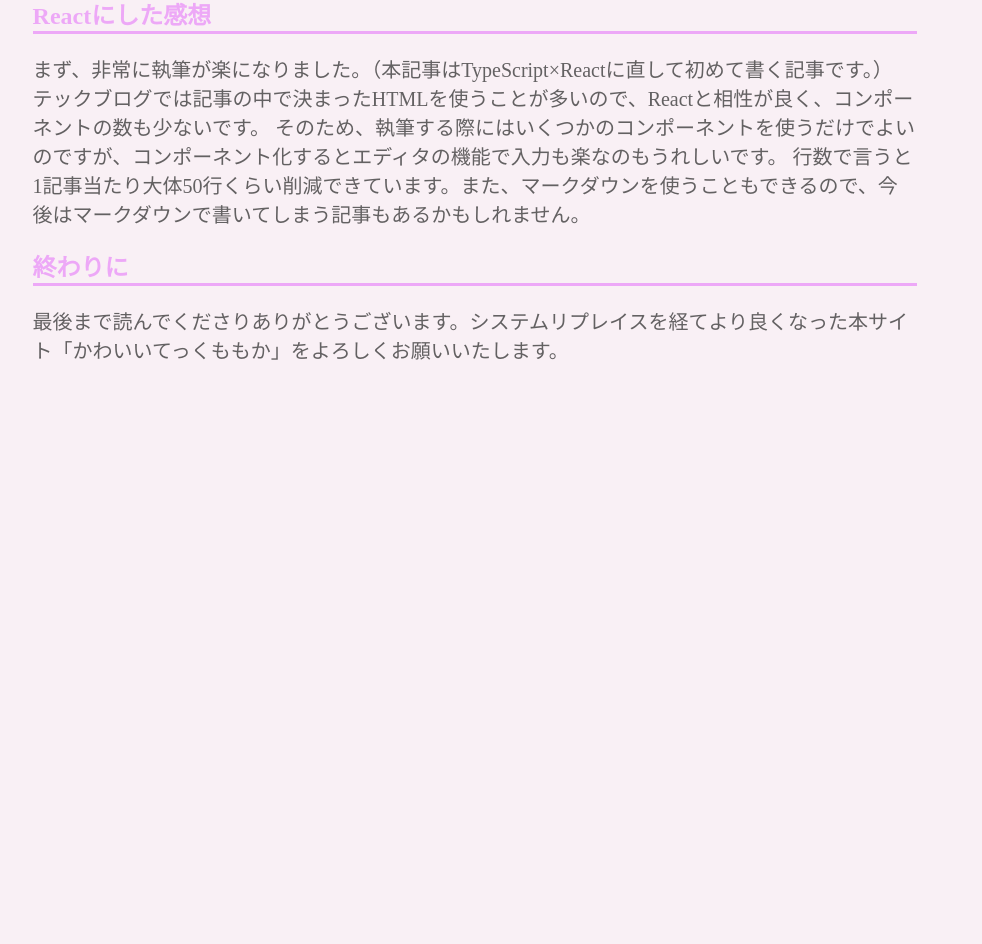
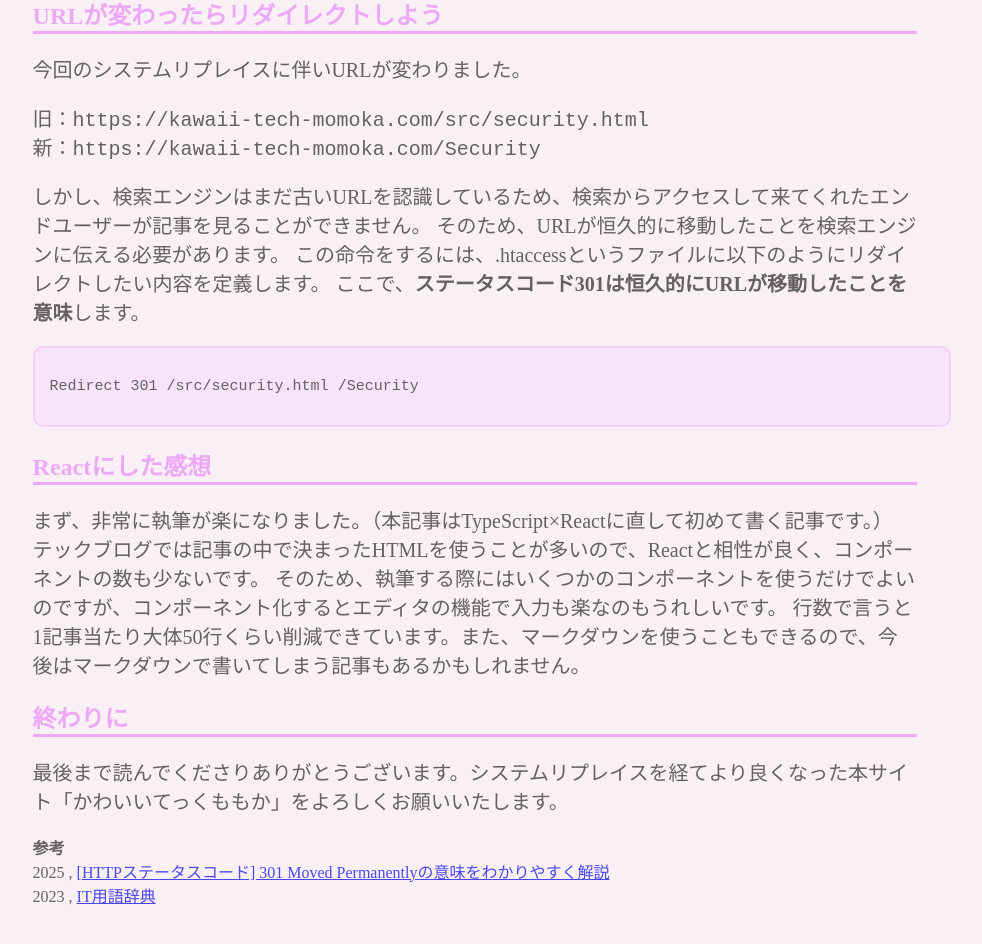
Before and after one commit to tomonarimomoka/blog-react, a React (Vite) app in the folder tech-blog/: page /HowToMigrateBlog in a window 1280 px wide. Shown: the part 2987-3931 px from the top of the page, without its empty margins (165-1147 px from the left). Before the commit the page ends 3507 px from the top, so only its background shows below. Built offline with nearby package versions, Linux system fonts and the light colour scheme.

Commit message:
リダイレクトについて加筆

```diff
--- a/tech-blog/src/artical/HowToMigrateBlog.tsx
+++ b/tech-blog/src/artical/HowToMigrateBlog.tsx
@@ -1,5 +1,5 @@
 import { FC } from "react";
-import {ArticalPage , SubTitle , ReadBtn, SourceCode , ArticleCard, FlexBox} from '../Parts';
+import {ArticalPage , SubTitle , ReadBtn, SourceCode , ArticleCard, FlexBox , References_link} from '../Parts';
 
 export const HowToMigrateBlog: FC = () => {
   const readBtnSource = `
@@ -100,6 +100,23 @@ export const ReadBtn: FC<{ url: string , msg?:string }> = ({ url , msg="読む"
         どうしても自動で変換できない部分もあると思いますが、手で直すのは最後まで待つべきです。
         なぜならば、手で修正してしまうと、後から自動変換を再実行した際に、その修正内容が上書きされて失われる可能性があるためです。
       </p>
+      <SubTitle subTitle="URLが変わったらリダイレクトしよう" />
+      <p>
+        今回のシステムリプレイスに伴いURLが変わりました。
+      </p>
+      <p>
+        旧：<code>https://kawaii-tech-momoka.com/src/security.html</code>
+        <br/>
+        新：<code>https://kawaii-tech-momoka.com/Security</code></p>
+      <p>
+        しかし、検索エンジンはまだ古いURLを認識しているため、検索からアクセスして来てくれたエンドユーザーが記事を見ることができません。
+        そのため、URLが恒久的に移動したことを検索エンジンに伝える必要があります。
+        この命令をするには、.htaccessというファイルに以下のようにリダイレクトしたい内容を定義します。
+        ここで、<b>ステータスコード301は恒久的にURLが移動したことを意味</b>します。
+      </p>
+      <SourceCode>
+      Redirect 301 /src/security.html /Security
+      </SourceCode>
 
       <SubTitle subTitle="Reactにした感想" />
       <p>
@@ -113,6 +130,9 @@ export const ReadBtn: FC<{ url: string , msg?:string }> = ({ url , msg="読む"
       <p>
         最後まで読んでくださりありがとうございます。システムリプレイスを経てより良くなった本サイト「かわいいてっくももか」をよろしくお願いいたします。
       </p>
+      <h4>参考</h4>
+      <References_link url="https://af-e.net/301-moved-permanently/" lastUpdate="2025" articleTitle="[HTTPステータスコード] 301 Moved Permanentlyの意味をわかりやすく解説"/>
+      <References_link url="https://e-words.jp/w/301_Moved_Permanently.html" lastUpdate="2023" articleTitle="IT用語辞典" />
     </ArticalPage>
   );
 }
```
